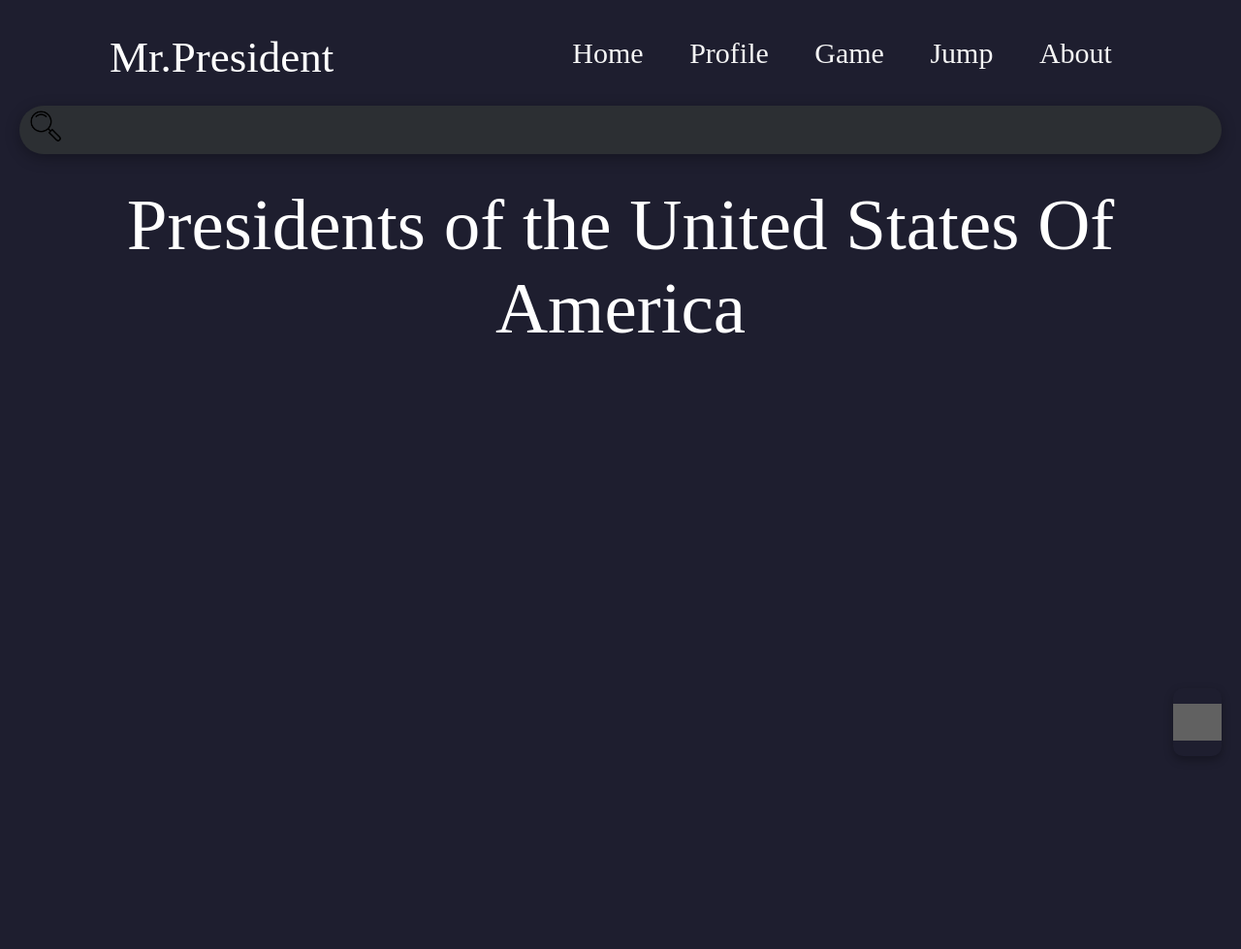
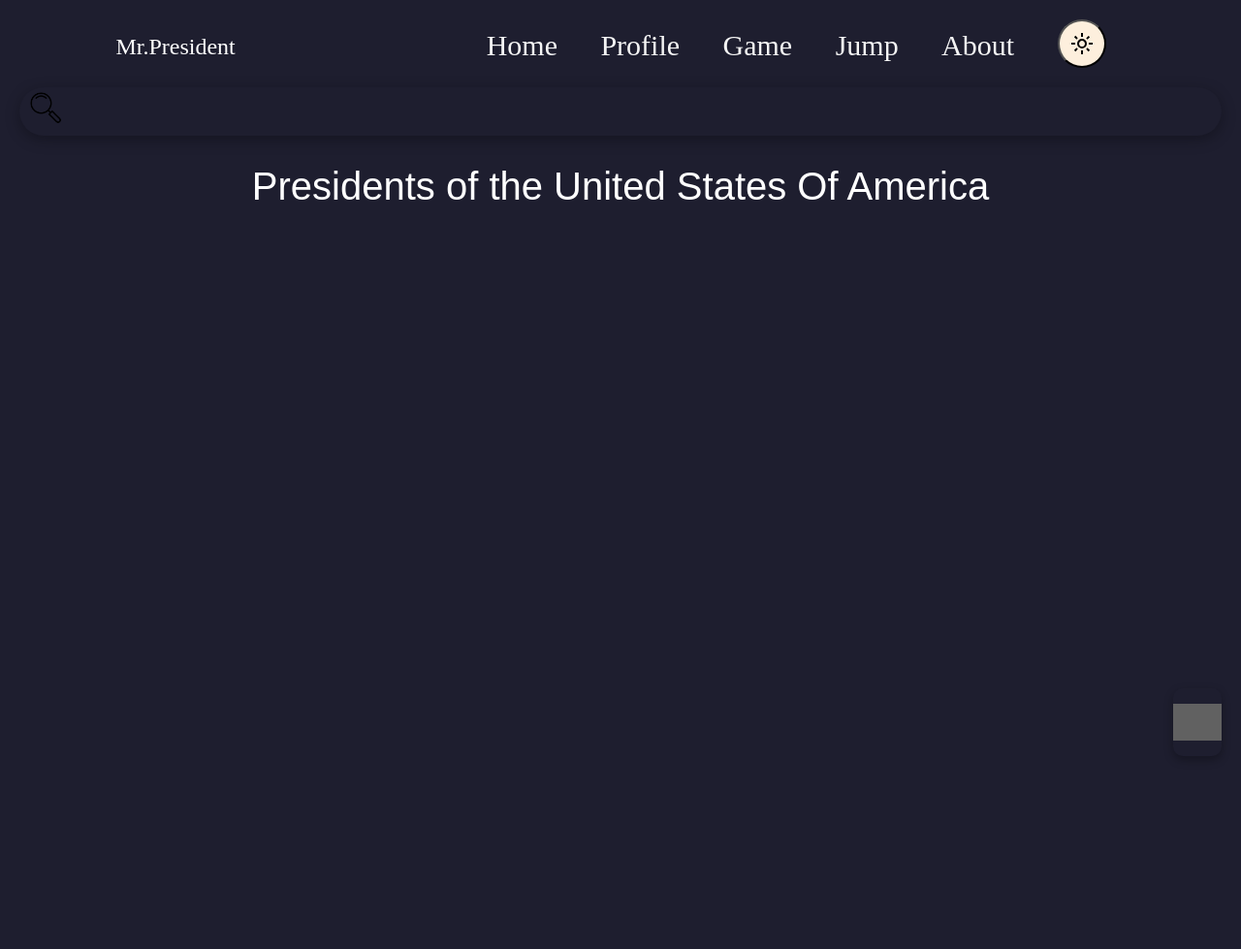
Before and after one commit to flynisbet/MrPresident, a Flask app: page /home in a window 1280 px wide. Shown: the whole page at 97% size. After the commit the page ends 764 px from the top, so only its background shows below. Run offline with Flask 3, Linux system fonts and the light colour scheme; some web fonts are replaced; grey boxes are pictures that could not be loaded.

Commit message:
LocalStorage and background color dark_light Mode added

```diff
--- a/app/templates/about.html
+++ b/app/templates/about.html
@@ -92,6 +92,9 @@
                 </label>
             </div>
     </div>
+
+
+
    </section>
 
    <script src="{{ url_for('static', filename = 'script/script.js') }}"></script>
--- a/app/templates/layout.html
+++ b/app/templates/layout.html
@@ -6,7 +6,13 @@
 
     {% block viewport%} {% endblock%}
     {% block style%} {% endblock%}
+
     <meta name="viewport" content="width=device-width, initial-scale=1.0">
+    <script>
+        if (localStorage.getItem('lightMode') === 'active') {
+            document.documentElement.classList.add('lightMode');
+        }
+    </script>
     <link rel="stylesheet" href="{{ url_for('static', filename='css/styles.css') }}">
     <link rel="stylesheet" href="{{ url_for('static', filename='css/mediaqueries.css') }}">
     <link rel="stylesheet" href="{{ url_for('static', filename='css/aboutStyles.css') }}">
@@ -22,12 +28,17 @@
         <a href="/home"> Mr.President</a>
         </div>
         <ul class="nav-menu">
-
             <li> <a href="/home"> Home</a></li>
             <li> <a href="/profile"> Profile</a></li>
             <li> <a href="/game"> Game</a></li>
             <li> <a href="#"> Jump</a></li>
             <li> <a href="/about"> About</a></li>
+            <li> <button class="switch-mode">
+                <svg xmlns="http://www.w3.org/2000/svg" height="24px" viewBox="0 -960 960 960" width="24px" fill="#e8eaed"><path d="M480-120q-150 0-255-105T120-480q0-150 105-255t255-105q14 0 27.5 1t26.5 3q-41 29-65.5 75.5T444-660q0 90 63 153t153 63q55 0 101-24.5t75-65.5q2 13 3 26.5t1 27.5q0 150-105 255T480-120Z"/></svg>
+                <svg xmlns="http://www.w3.org/2000/svg" height="24px" viewBox="0 -960 960 960" width="24px" fill="#000000">
+                    <path d="M480-360q50 0 85-35t35-85q0-50-35-85t-85-35q-50 0-85 35t-35 85q0 50 35 85t85 35Zm0 80q-83 0-141.5-58.5T280-480q0-83 58.5-141.5T480-680q83 0 141.5 58.5T680-480q0 83-58.5 141.5T480-280ZM200-440H40v-80h160v80Zm720 0H760v-80h160v80ZM440-760v-160h80v160h-80Zm0 720v-160h80v160h-80ZM256-650l-101-97 57-59 96 100-52 56Zm492 496-97-101 53-55 101 97-57 59Zm-98-550 97-101 59 57-100 96-56-52ZM154-212l101-97 55 53-97 101-59-57Zm326-268Z"/>
+                </svg>
+            </button></li>
         </ul>
     </nav>
 
@@ -56,14 +67,21 @@
                 <li><a href="/game" onclick="toggleMenu()">Game</a></li>
                 <li><a href="#" onclick="toggleMenu()">Jump</a></li>
                 <li><a href="/about" onclick="toggleMenu()">About</a></li>
+                <li> <button class="switch-mode">
+                    <svg xmlns="http://www.w3.org/2000/svg" height="24px" viewBox="0 -960 960 960" width="24px" fill="#e8eaed"><path d="M480-120q-150 0-255-105T120-480q0-150 105-255t255-105q14 0 27.5 1t26.5 3q-41 29-65.5 75.5T444-660q0 90 63 153t153 63q55 0 101-24.5t75-65.5q2 13 3 26.5t1 27.5q0 150-105 255T480-120Z"/></svg>
+                    <svg xmlns="http://www.w3.org/2000/svg" height="24px" viewBox="0 -960 960 960" width="24px" fill="#000000">
+                        <path d="M480-360q50 0 85-35t35-85q0-50-35-85t-85-35q-50 0-85 35t-35 85q0 50 35 85t85 35Zm0 80q-83 0-141.5-58.5T280-480q0-83 58.5-141.5T480-680q83 0 141.5 58.5T680-480q0 83-58.5 141.5T480-280ZM200-440H40v-80h160v80Zm720 0H760v-80h160v80ZM440-760v-160h80v160h-80Zm0 720v-160h80v160h-80ZM256-650l-101-97 57-59 96 100-52 56Zm492 496-97-101 53-55 101 97-57 59Zm-98-550 97-101 59 57-100 96-56-52ZM154-212l101-97 55 53-97 101-59-57Zm326-268Z"/>
+                    </svg>
+                </button></li>
             </ul>
         </div>
     </nav>
 
     {% block content %}{% endblock %}
     {% block script%}{% endblock %}
+
    <script src="{{ url_for('static', filename='script/script.js') }}"></script>
-
+   <script src = "{{ url_for('static', filename='script/lightmode.js') }}" defer></script>
 
 </body>
 </html>
--- a/app/templates/pres_profile.html
+++ b/app/templates/pres_profile.html
@@ -4,7 +4,6 @@
 {% block title %} About {{ president['Name'] }}{% endblock %}
 
 {% block content %}
-
 <div class="pres-container">
     <h2>{{ president["Name"] }}</h2>
     <div class = 'pres-info'>
--- a/www/static/css/aboutstyles.css
+++ b/www/static/css/aboutstyles.css
@@ -9,13 +9,14 @@ h1{
 h2{
     font-size: 35px;
 }
-*{
+
+/* *{
     font-family: "Playfair Display", serif;
     font-weight: 300;
     font-size: 30px;
     text-decoration: none;
-    color:#ffffff;
-}
+    color:brown;
+} */
 
 .menu-item a{
     display: block;
@@ -28,7 +29,7 @@ h2{
 
 .whiteHouse{
     border-radius: 20px;
-    border: 5px solid white;
+    border: 5px solid black;
     margin: 30px;
     width: 100%;
     height: 100%;
--- a/www/static/css/styles.css
+++ b/www/static/css/styles.css
@@ -1,6 +1,30 @@
 @import url('https://fonts.googleapis.com/css2?family=Bodoni+Moda+SC:ital,opsz,wght@0,6..96,500;1,6..96,500&display=swap');
+
+:root{
+    --background-color: #1E1E2F;
+    --primary-text: #F5F5F5;
+    --ComponentBase-color: white;
+    --humbar-color: #d7c593;
+    --search-box: #1E1E2F;
+    --textbox-color: #2F363E;
+    --contrast-back:rgb(253, 239, 221);
+
+}
+
+.lightMode {
+    --background-color:rgb(253, 239, 221);
+    --primary-text: brown;
+    --ComponentBase-color: #1E1E2F;
+    --humbar-color: #d7c593;
+    --search-box:red;
+    --textbox-color: #E0E0E0;
+    --contrast-back: #1E1E2F;
+}
+
+
+
 *{
-    color: white;
+    color: var(--ComponentBase-color);
     margin: 0;
     padding: 0;
     box-sizing: border-box;
@@ -12,13 +36,13 @@ h1{
     font-family: "Playfair Display", serif;
     text-align: center;
     font-style: italic;
-    color: #F5F5F5;
+    color: var(--primary-text);
     padding: 20px;
     font-size: 40px;
 
 }
 body{
-    background-color: #1E1E2F;
+    background-color: var(--background-color);
     margin: 0;
     padding: 0;
     min-height: 100vh;
@@ -29,7 +53,7 @@ li, a {
     font-weight: 500;
     font-size: 30px;
     text-decoration: none;
-    color: #F5F5F5;
+    color: var(--primary-text);
 }
 
 
@@ -91,11 +115,11 @@ body {
     justify-content: space-around;
     align-items: center;
     padding: 20px;
-    color: white;
+    color: var(--ComponentBase-color);
 }
 
 .logo a {
-    color: white;
+    color: var(--ComponentBase-color);
     text-decoration: none;
     font-size: 1.5rem;
 }
@@ -113,7 +137,7 @@ body {
 .hamburger-icon span {
     width: 100%;
     height: 3px;
-    background-color: white; /* Ensure the color is visible */
+    background-color: var(--ComponentBase-color); /* Ensure the color is visible */
     transition: all 0.3s ease;
 }
 
@@ -125,7 +149,7 @@ body {
     width: 150px;
     height: 100vh;
     background-color: #d7c593;
-    color: white;
+    color: var(--ComponentBase-color);
     display: flex;
     flex-direction: column;
     align-items: center;
@@ -156,7 +180,7 @@ body {
 .menu-item a {
     display: flex;
     justify-content: flex-start;
-    color: white;
+    color: var(--ComponentBase-color);
     text-decoration: none;
     font-size: 1.5rem;
     transition: color 0.3s ease;
@@ -216,7 +240,7 @@ body {
     padding-left: calc(50% + 30px) ;
 }
 .textbox{
-    background-color: #2F363E;
+    background-color: var(--textbox-color);
     padding: 30px;
     border-radius: 5px;
 }
@@ -225,7 +249,7 @@ body {
     position: absolute;
     width: 5px;
     height: 100%;
-    background-color: white;
+    background-color: var(--ComponentBase-color);
     left: calc(50% - 1px);
 }
 .timeline-container:last-child{
@@ -309,7 +333,7 @@ Youtube 2: https://www.youtube.com/watch?v=1tLJEQwmVww&list=LL&index=2&t=621s
     width: 80% auto;
     border-radius: 30px;
     align-items: center;
-    background-color: #2C2F33;
+    background-color: var( --search-box);
     box-shadow: 0 4px 15px rgba(0, 0, 0, 0.3);
     position: relative;
     z-index: 1;
@@ -464,3 +488,29 @@ Youtube 2: https://www.youtube.com/watch?v=1tLJEQwmVww&list=LL&index=2&t=621s
     font-size: 20 px;
     line-height: 1.5;
 }
+
+/*  Testing dark and light mode*/
+/* New Mode */
+.switch-mode{
+    height: 50px;
+    width: 50px;
+    border-radius: 50%;
+    background-color: var(--contrast-back);
+    display: flex;
+    justify-content: center;
+    align-items: center;
+}
+
+.switch-mode svg:first-child {
+    display: none;
+}
+.switch-mode svg:last-child {
+    display: block;
+}
+
+.lightMode #switch-mode svg:first-child {
+    display: block;
+}
+.lightMode #switch-mode svg:last-child {
+    display: none;
+}
--- a/www/static/script/game.js
+++ b/www/static/script/game.js
@@ -85,6 +85,7 @@ function handlenextButton(){
         showQuestion()
     }else{
         showScore();
+        nextButton.innerHTML = "Play Again";
     }
 }
 
--- /dev/null
+++ b/www/static/script/lightmode.js
@@ -0,0 +1,24 @@
+let lightMode = localStorage.getItem('lightMode');
+const switchModeElements = document.getElementsByClassName('switch-mode');
+
+function enableLightMode(){
+    document.documentElement.classList.add('lightMode');
+    localStorage.setItem('lightMode', 'active');
+}
+
+function disableLightMode(){
+    document.documentElement.classList.remove('lightMode');
+    localStorage.setItem('lightMode', null);
+}
+
+//loop for each switchModeClass
+for (let i = 0; i < switchModeElements.length; i++) {
+    switchModeElements[i].addEventListener('click', () => {
+        lightMode = localStorage.getItem('lightMode');
+        if (lightMode !== "active") {
+            enableLightMode();
+        } else {
+            disableLightMode();
+        }
+    });
+}
--- a/www/static/script/script.js
+++ b/www/static/script/script.js
@@ -8,7 +8,7 @@ function toggleMenu(){
 
 
 async function getData() {
-    const url = "http://127.0.0.1/pres";
+    const url = "http://127.0.0.1:81/pres";
     try {
         const response = await fetch(url);
         if (!response.ok) {
@@ -21,7 +21,7 @@ async function getData() {
     }
 }
 
-let president = [];
+let presidents = [];
 function placeInfo(){
     // Get the timeline containers class to add containers to once we create them
     let conts = document.querySelector('.timeline-containers');
@@ -56,6 +56,7 @@ function placeInfo(){
         box.appendChild(picture);
 
        // console.log(presInfo['Name'])
+       presidents.push(presInfo['Name'])
        let name = document.createElement('h3');
        let presName = document.createTextNode(presInfo['Name']);
        name.className = 'title';
@@ -100,7 +101,7 @@ search.addEventListener('keyup', function(event){
 
     let searchTerm = event.target.value.toLowerCase();
 
-    president.forEach(function(name){
+    presidents.forEach(function(name){
         if(name.toLowerCase().indexOf(searchTerm) > -1){
             let item = document.createElement('li');
             item.innerHTML = name;
```
Also changed, not shown: www/static/css/timelineStyles.css (+1 -6 lines), www/static/json/mrPresidentQuiz.json (+4 -3 lines), www/static/img/dark_mode_24dp_E8EAED_FILL1_wght400_GRAD0_opsz24.svg (added), www/static/img/light_mode_24dp_E8EAED_FILL0_wght400_GRAD0_opsz24.svg (added).
